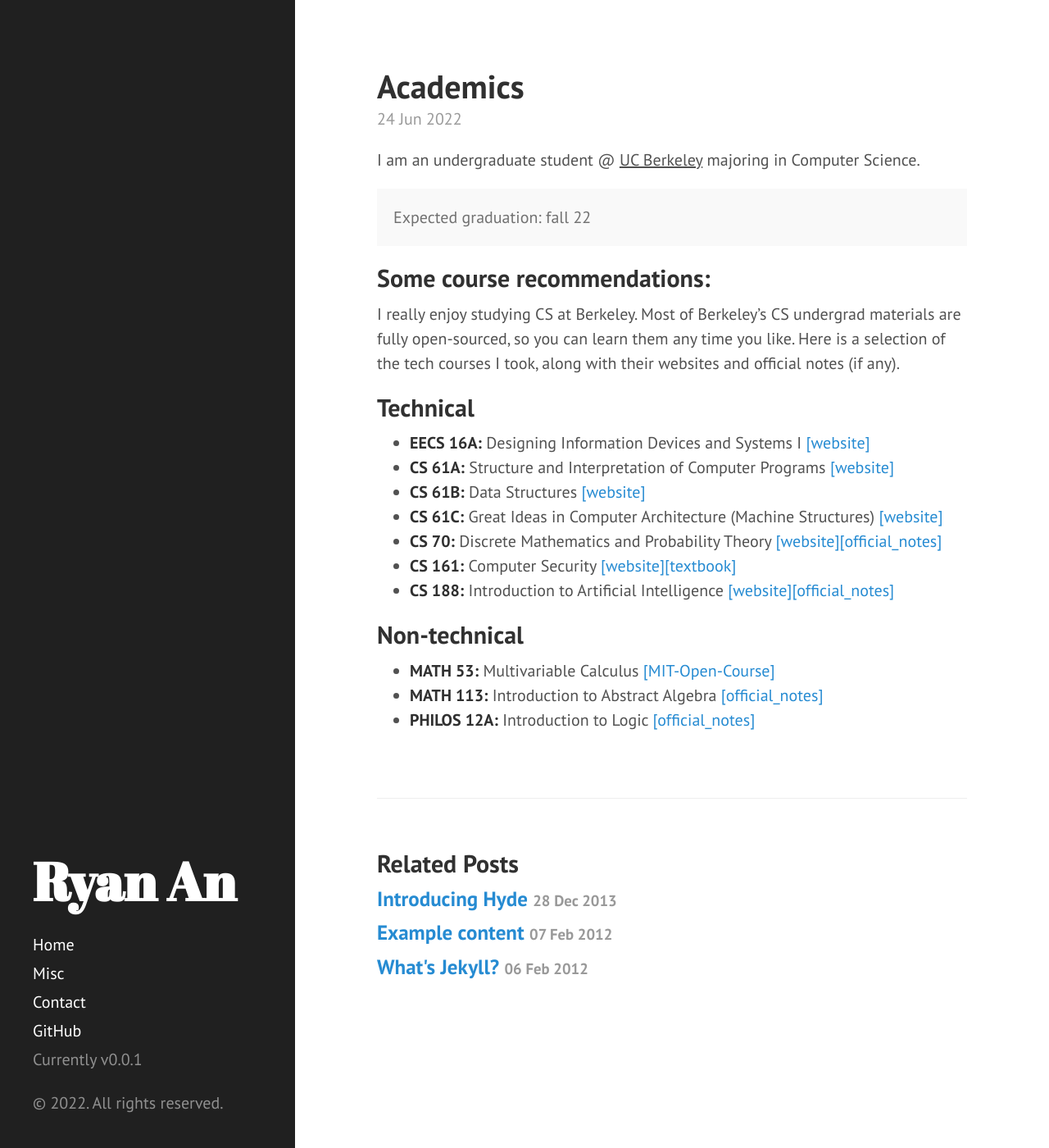
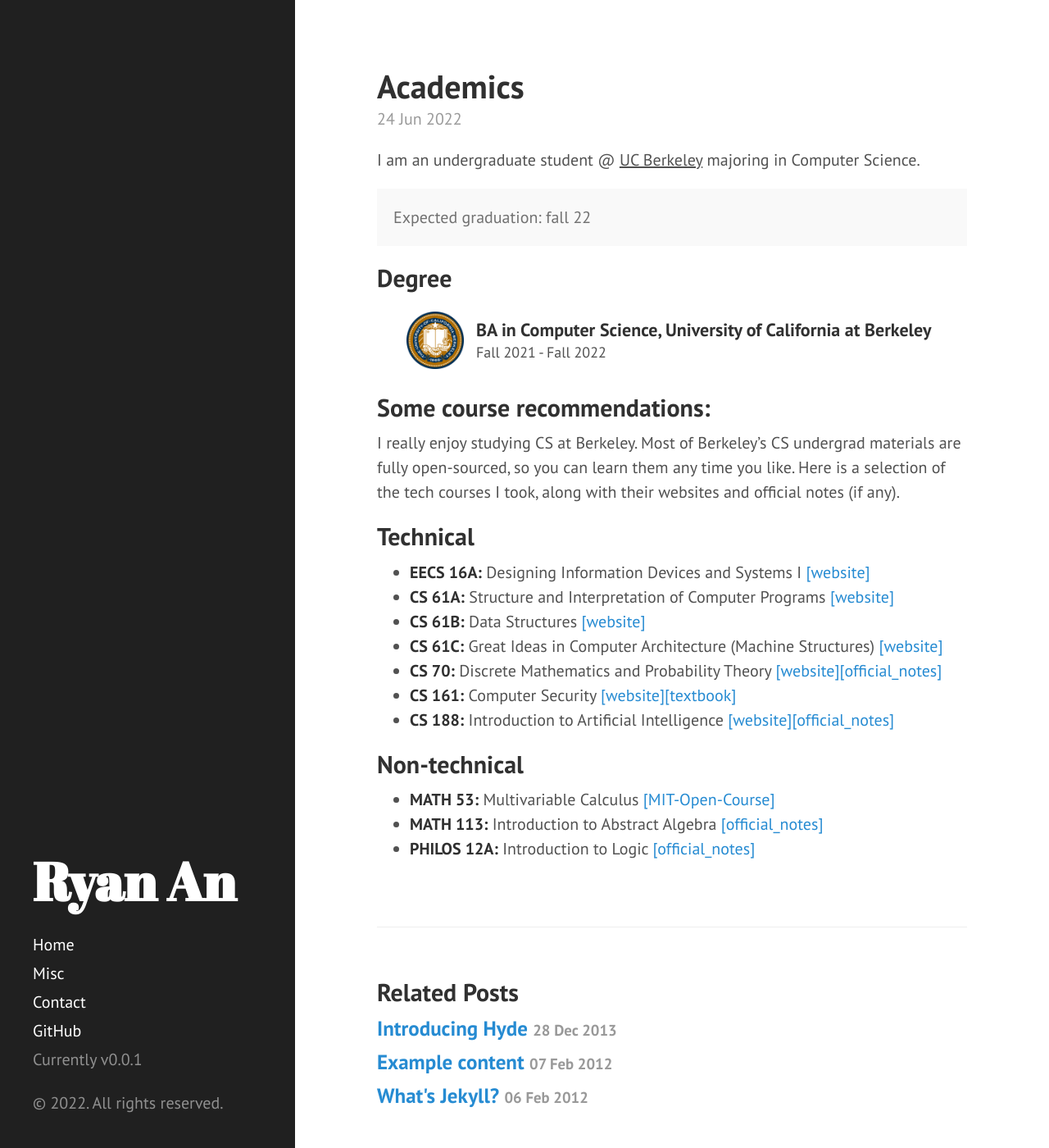
Before and after one commit to ryeii/ryeii.github.io, a Jekyll site: the page built from _posts/2022-06-24-about-me.md, in a window 1280 px wide and 1400 px high. Shown: the whole window at 82% size. Built offline with Jekyll 4.4.1, drawn with Linux system fonts in a browser that asks for light colours.

Commit message:
added degree

```diff
--- a/_posts/2022-06-24-about-me.md
+++ b/_posts/2022-06-24-about-me.md
@@ -6,6 +6,18 @@ title: Academics
 I am an undergraduate student @ <ins>UC Berkeley</ins> majoring in Computer Science.
 <div class="message">
   Expected graduation: fall 22
+</div>
+
+## Degree
+
+<div class='container2'>
+	<div>
+		<img src='{{ site.baseurl }}imgs/UC_Berkeley_Seal_80px.png' class='iconDetails'>
+	</div>
+	<div style='margin-left:100px;margin-top:10px;'>
+	    <h5>BA in Computer Science, University of California at Berkeley</h5>
+	    <div style="font-size:0.9em">Fall 2021 - Fall 2022</div>
+	</div>
 </div>
 
 ## Some course recommendations:
--- a/public/css/hyde.css
+++ b/public/css/hyde.css
@@ -248,3 +248,24 @@ a.sidebar-nav-item:focus {
 .theme-base-0f .related-posts li a:hover {
   color: #8f5536;
 }
+
+.iconDetails {
+  margin-left:2%;
+  float:left;
+  height:72px;
+  width:72px;
+  border: transparent 1px solid;
+ }
+
+.container2 {
+  margin: 1rem;
+  width:100%;
+  height:80px;
+  text-align: left;
+  border: transparent 1px solid;
+}
+
+h5 {
+  margin:0px;
+  font-size: 1.1em;
+}
```
Also changed, not shown: imgs/UC_Berkeley_Seal_80px.png (added), 6 other files.
